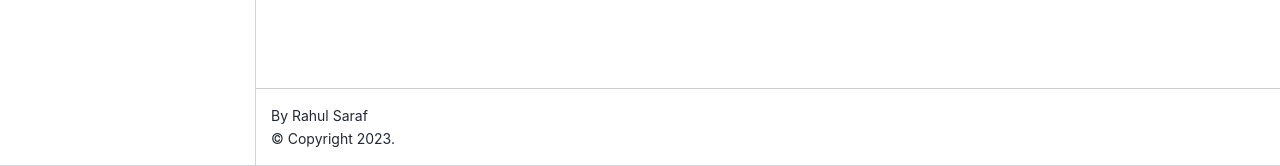
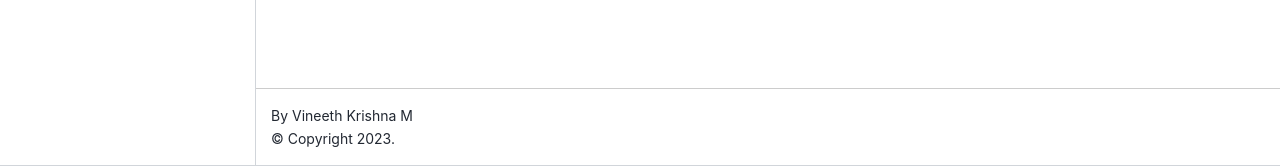
Before and after one commit to vineethkm/orgbook, a Jupyter Book: the page built from book/content.md, in a window 1280 px wide. Shown: the part 734-900 px from the top of the page. Built offline with Jupyter Book 1.0.4 settings and Sphinx 7.4.7 and the Sphinx Book theme 1.1.4, drawn with Linux system fonts in a browser that asks for light colours; pages that are not in the unit, such as notebooks, are missing from menus.

Commit message:
Changed Author

```diff
--- a/book/_config.yml
+++ b/book/_config.yml
@@ -1,6 +1,6 @@
 # Book settings
 title: Org book
-author: Rahul Saraf
+author: Vineeth Krishna M
 logo: logo.png
 
 latex:
```
